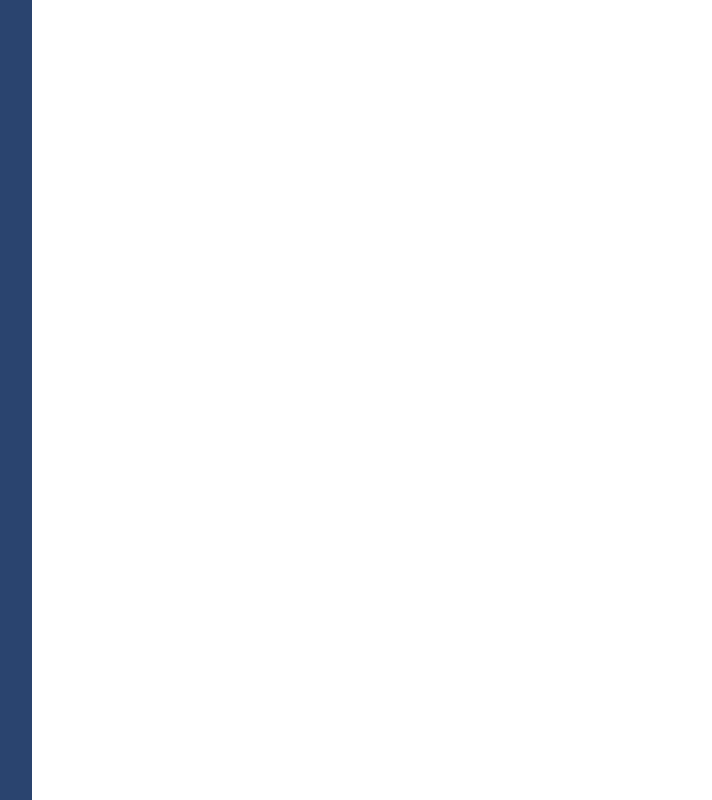
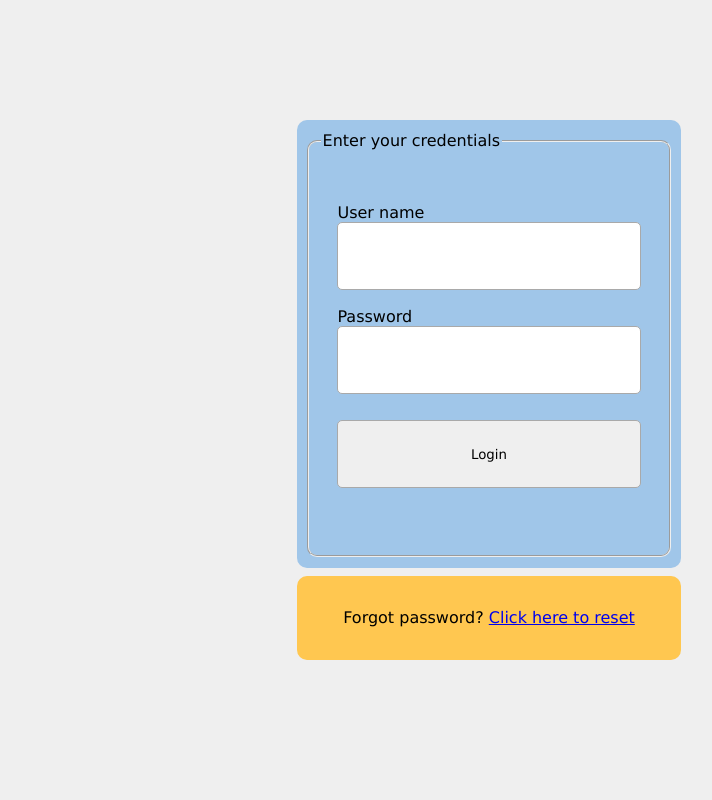
Before and after one commit to Rehman-codes/IMS, a React (Vite) app in the folder IMS-FE/: page / in a window 1280 px wide. Shown: the whole page, without its empty margins (151-863 px from the left). Built offline with nearby package versions, Linux system fonts and the light colour scheme.

Commit message:
Login UI in progress

```diff
--- a/IMS-FE/src/App.css
+++ b/IMS-FE/src/App.css
@@ -9,3 +9,9 @@ html,body,#root{
   width: 100vw;
   background-color: rgb(239, 239, 239);
 }
+
+#root{
+  display: flex;
+  align-items: center;
+  justify-content: center;
+}
--- a/IMS-FE/src/App.jsx
+++ b/IMS-FE/src/App.jsx
@@ -1,15 +1,17 @@
 import './App.css'
 // import LoadingScreen from './Utilities/ScreenLoaders/LoadingScreen';
-import StatusNotification from './Utilities/Notifications/StatusNotification';
-import Home from './Components/Home';
+// import StatusNotification from './Utilities/Notifications/StatusNotification';
+// import Home from './Components/Home';
+import Login from './Components/Auth/Login/Login';
 
 function App() {
 
   return (
     <>
-      <Home />
+      {/* <Home /> */}
       {/* <LoadingScreen/> */}
-      <StatusNotification/>
+      {/* <StatusNotification/>  */}
+      <Login />
     </>
   )
 }
--- /dev/null
+++ b/IMS-FE/src/Components/Auth/Login/Login.jsx
@@ -0,0 +1,39 @@
+import './login.css';
+
+function Login() {
+
+
+    return (
+        <>
+            <section id="login">
+                <form>
+                    <fieldset>
+                        <legend>Enter your credentials</legend>
+
+                        <div>
+                            <label htmlFor="username">User name</label>
+                            <input id="username" name="username" type="text" />
+                        </div>
+
+                        <div>
+                            <label htmlFor="password">Password</label>
+                            <input id="password" name="password" type="password" />
+                        </div>
+
+                        <div>
+                            <button type="submit">Login</button>
+                        </div>
+
+                    </fieldset>
+                </form>
+
+                <div>
+                    <p>Forgot password? <a href="https://www.gmail.com" target='blank'>Click here to reset</a></p>
+                </div>
+
+            </section>
+        </>
+    )
+}
+
+export default Login;
--- /dev/null
+++ b/IMS-FE/src/Components/Auth/Login/login.css
@@ -0,0 +1,62 @@
+#login {
+    width: 30%;
+    height: 70%;
+    display: flex;
+    flex-direction: column;
+}
+
+#login>form {
+    width: 100%;
+    height: 80%;
+    background-color: rgb(160, 198, 233);
+    display: flex;
+    align-items: center;
+    justify-content: center;
+    border-radius: 10px;
+}
+
+#login>div {
+    width: 100%;
+    height: 15%;
+    background-color: rgb(255, 199, 80);
+    display: flex;
+    align-items: center;
+    justify-content: center;
+    border-radius: 10px;
+    margin-top: 2%;
+}
+
+#login>form>fieldset {
+    width: 95%;
+    height: 95%;
+    background-color: rgb(160, 198, 233);
+    border-radius: 10px;
+    display: flex;
+    flex-direction: column;
+    align-items: center;
+    justify-content: center;
+}
+
+#login>form>fieldset>div {
+    width: 90%;
+    height: 25%;
+    margin: 1%;
+    border-radius: 10px;
+    display: flex;
+    flex-direction: column;
+    justify-content: center;
+}
+
+#login>form>fieldset>div>input {
+    width: 100%;
+    height: 70%;
+    border-radius: 5px;
+    border: 1px solid rgb(169, 169, 169);
+}
+
+#login>form>fieldset>div>button {
+    width: 100%;
+    height: 70%;
+    border-radius: 5px;
+    border: 1px solid rgb(169, 169, 169);
+}
```
Also changed, not shown: 24 other files (tests, documents, lock files or other folders).
